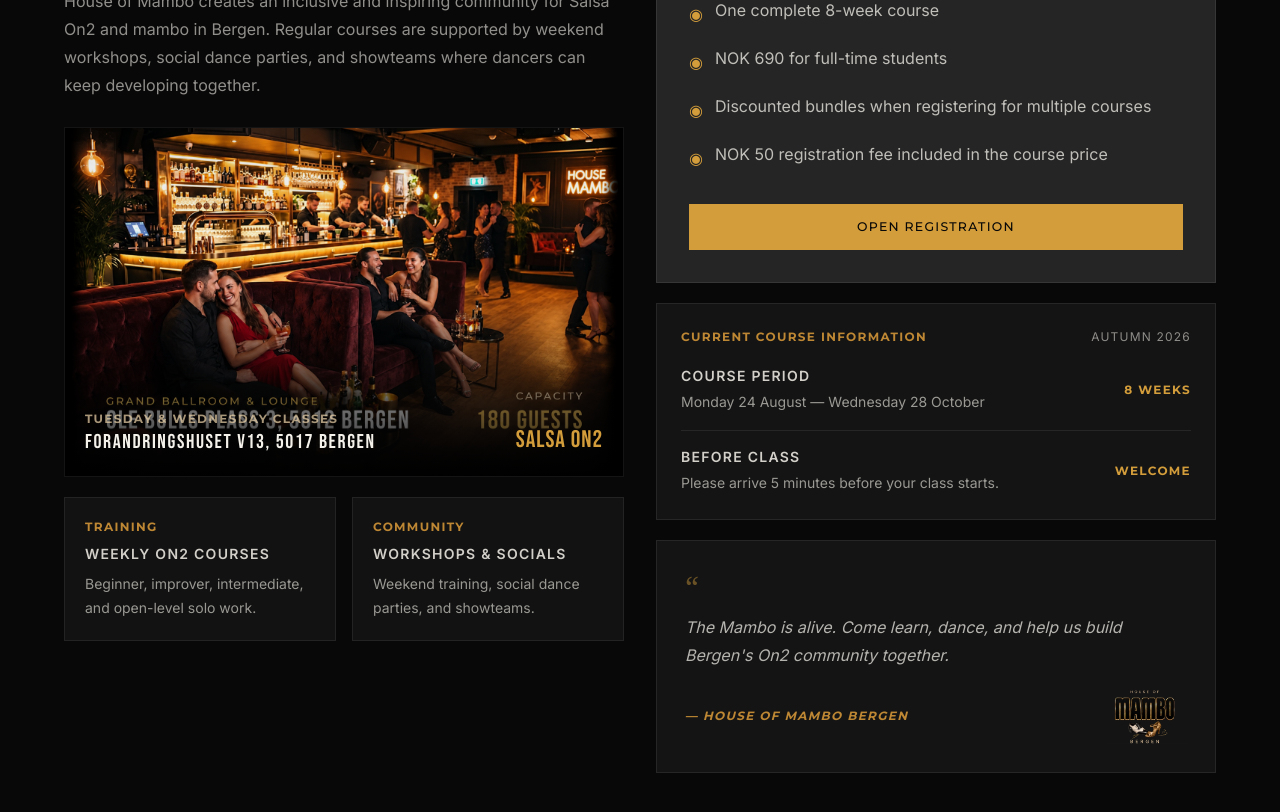
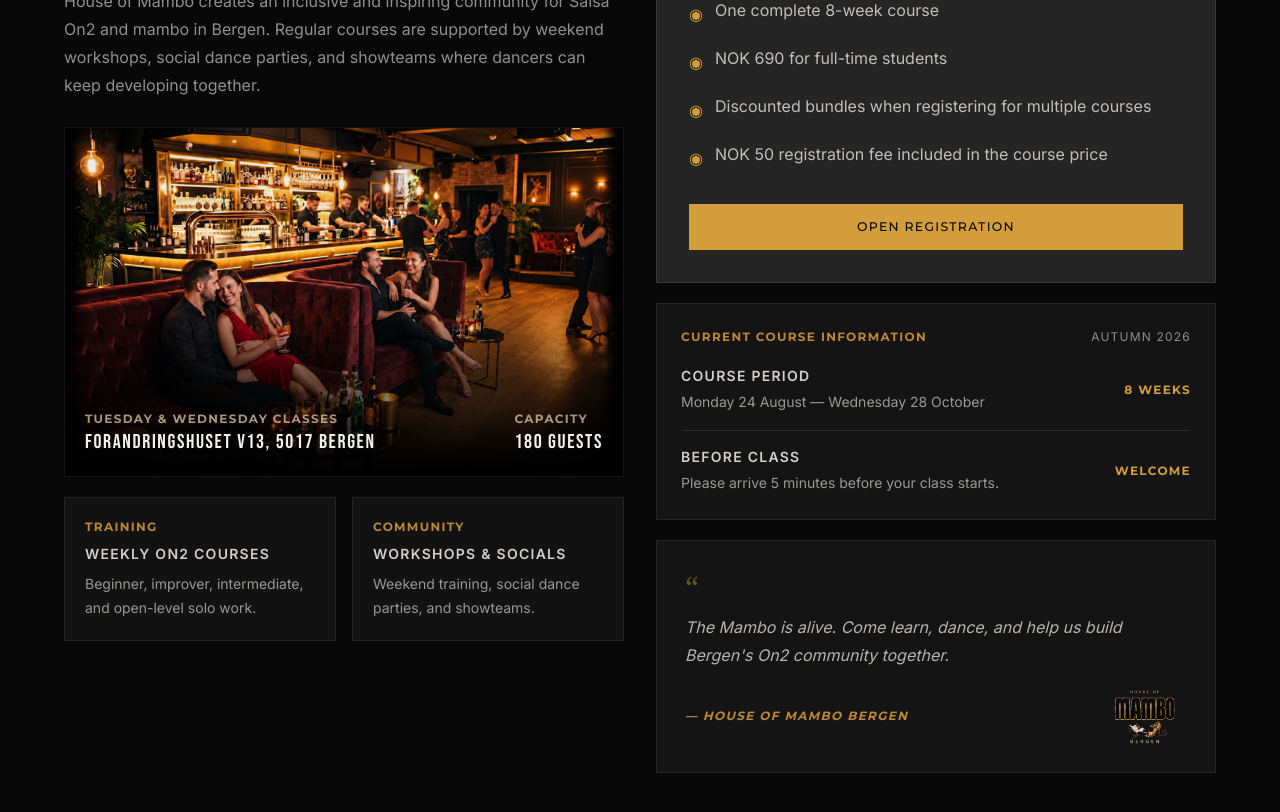
Before and after one commit to PMariusf/HouseOfMambo, a Next.js app: page / in a window 1280 px wide. Shown: the part 3140-3952 px from the top of the page. Built offline with nearby package versions, Linux system fonts and the light colour scheme.

Commit message:
text over image change

```diff
--- a/src/app/page.tsx
+++ b/src/app/page.tsx
@@ -266,12 +266,12 @@
                         <div>
                             <SectionHeading eyebrow="More than weekly classes" title="The Bergen community" />
                             <p className="mt-6 max-w-xl text-base leading-7 text-text-main/58">House of Mambo creates an inclusive and inspiring community for Salsa On2 and mambo in Bergen. Regular courses are supported by weekend workshops, social dance parties, and showteams where dancers can keep developing together.</p>
-                            <figure className="relative mt-7 aspect-[4/5] overflow-hidden border border-white/8 bg-black sm:aspect-[16/10]">
-                                <Image src="/bar.png" alt="The House of Mambo grand ballroom and lounge" fill loading="eager" quality={70} sizes="(max-width: 767px) calc(100vw - 2rem), (max-width: 1023px) calc(100vw - 4rem), 552px" className="object-cover object-[center_58%]" />
-                                <div className="absolute inset-0 bg-gradient-to-t from-black/90 via-transparent to-black/10" aria-hidden="true" />
+                            <figure className="relative mt-7 aspect-4/5 overflow-hidden border border-white/8 bg-black sm:aspect-[16/10]">
+                                <Image src="/mambo-venue-text-free.webp" alt="The House of Mambo grand ballroom and lounge" fill loading="eager" quality={70} sizes="(max-width: 767px) calc(100vw - 2rem), (max-width: 1023px) calc(100vw - 4rem), 552px" className="object-cover object-[center_58%]" />
+                                <div className="absolute inset-0 bg-linear-to-t from-black/90 via-transparent to-black/10" aria-hidden="true" />
                                 <figcaption className="absolute inset-x-0 bottom-0 flex flex-col items-start gap-3 p-5 sm:flex-row sm:items-end sm:justify-between">
                                     <div><p className="micro-label text-gold-champagne/70">Tuesday & Wednesday classes</p><p className="font-bebas text-xl tracking-[0.08em] text-text-main">Forandringshuset V13, 5017 Bergen</p></div>
-                                    <p className="font-bebas text-2xl tracking-[0.04em] text-gold-main">Salsa On2</p>
+                                    <div><p className="micro-label text-gold-champagne/70">Capacity</p><p className="font-bebas text-xl tracking-[0.08em] text-text-main">180 Guests</p></div>
                                 </figcaption>
                             </figure>
                             <div className="mt-5 grid gap-4 sm:grid-cols-2">
```
Also changed, not shown: public/mambo-venue-text-free.webp (added).
